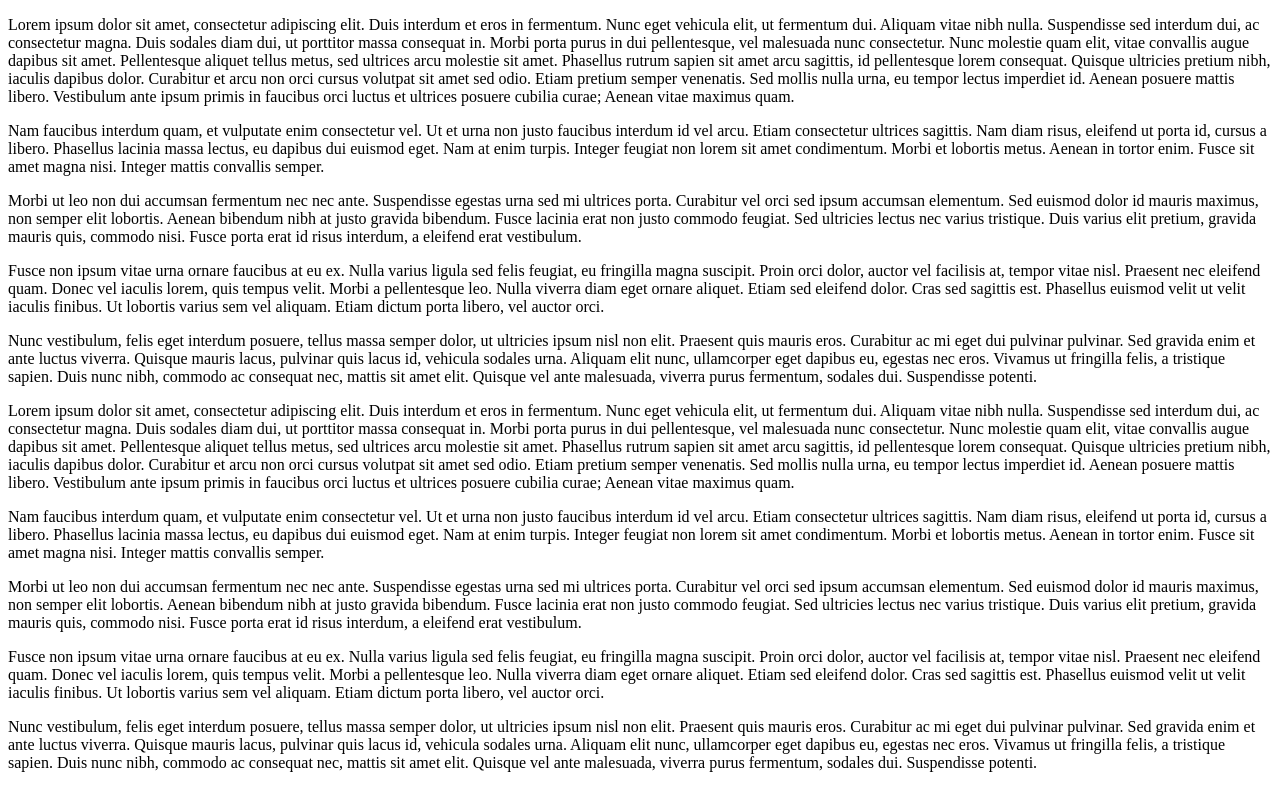
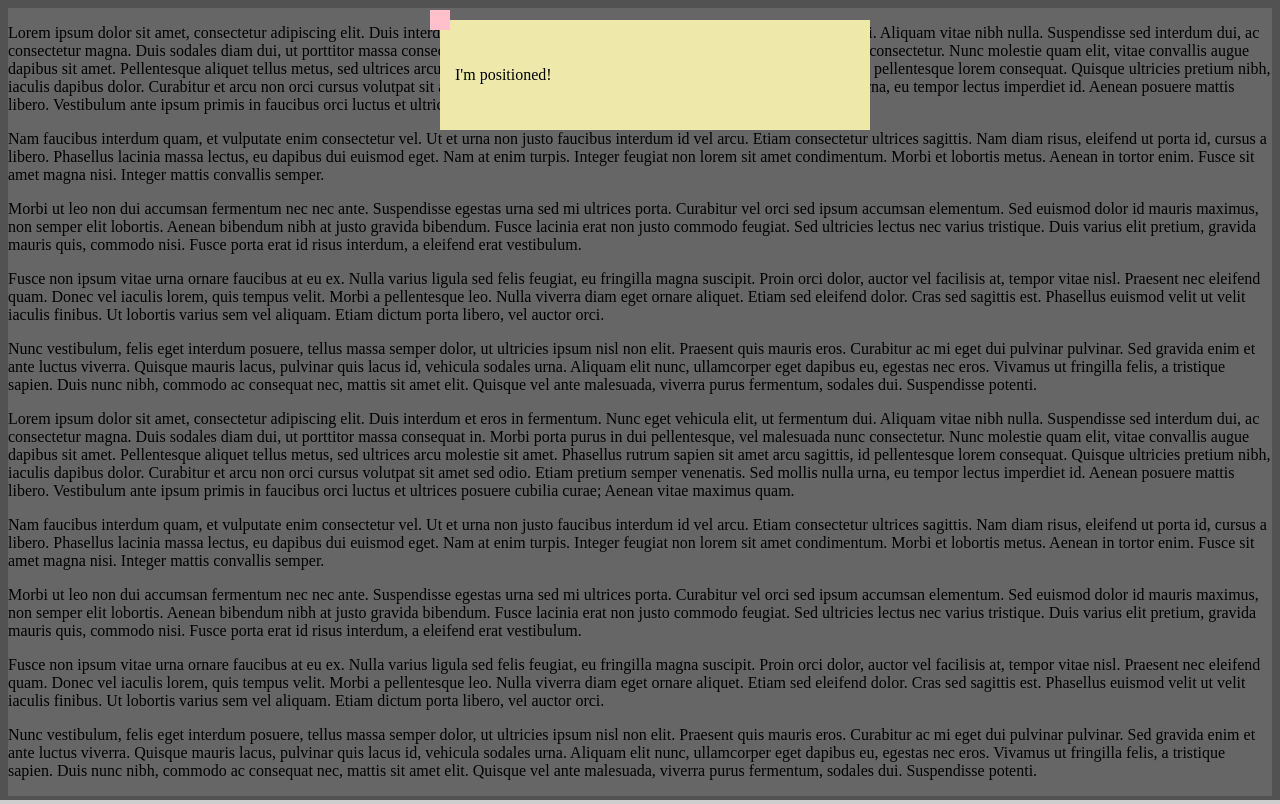
Before and after one commit to audreycode6/ls_front_end_work, a plain HTML site: page ls202/lesson_6/pp_positioning_1.html in a window 1280 px wide. Drawn offline with Linux system fonts and the light colour scheme.

Commit message:
files for practicing positioning elements

```diff
--- a/ls202/lesson_6/pp_positioning_1.css
+++ b/ls202/lesson_6/pp_positioning_1.css
@@ -0,0 +1,42 @@
+body {
+    margin: 0;
+    padding: 0;
+}
+/* zeroed out body margins to make the top-right
+truly flush with the window edge  */
+
+article {
+    border: 8px solid #cecece;
+}
+/* show parent container border */
+
+#positioned {
+    background-color: palegoldenrod;
+    width: 400px;
+    position: fixed;
+    top: 20px;
+    left: 50%;
+    margin-left: -200px;
+    padding: 30px 15px;
+    z-index:2;
+}
+
+#fixed {
+    background-color: rgba(0, 0, 0, .6);
+    position: fixed;
+    top: 0;
+    left: 0;
+    width: 100%;
+    height: 100%;
+    z-index:1;
+}
+
+#absolute {
+    position: absolute;
+    top: -10px;
+    left: -10px;
+    background-color: pink;
+    height: 20px;
+    width: 20px;
+}
+/* using a class or id is usually clearer for a special positioned box. */
--- a/ls202/lesson_6/pp_positioning_1.html
+++ b/ls202/lesson_6/pp_positioning_1.html
@@ -3,11 +3,12 @@
 <head>
     <meta charset="UTF-8">
     <meta name="viewport" content="width=device-width, initial-scale=1.0">
+    <link rel="stylesheet" href="pp_positioning_1.css">
     <title>Problem 1</title>
 </head>
 <body>
-    <article>
-        <p>Lorem ipsum dolor sit amet, consectetur adipiscing elit. Duis interdum et eros
+    <article><!--
+        --><p>Lorem ipsum dolor sit amet, consectetur adipiscing elit. Duis interdum et eros
             in fermentum. Nunc eget vehicula elit, ut fermentum dui. Aliquam vitae nibh nulla.
             Suspendisse sed interdum dui, ac consectetur magna. Duis sodales diam dui, ut
             porttitor massa consequat in. Morbi porta purus in dui pellentesque, vel
@@ -100,7 +101,13 @@
             eu, egestas nec eros. Vivamus ut fringilla felis, a tristique sapien. Duis nunc nibh,
             commodo ac consequat nec, mattis sit amet elit. Quisque vel ante malesuada,
             viverra purus fermentum, sodales dui. Suspendisse potenti.
-        </p>
-    </article>
+        </p><!--
+    --></article>
+    <div id="positioned">
+        <div id="absolute"></div>
+        <p>I'm positioned!</p>
+    </div>
+    <div id="fixed">
+    </div>
 </body>
 </html>
```
